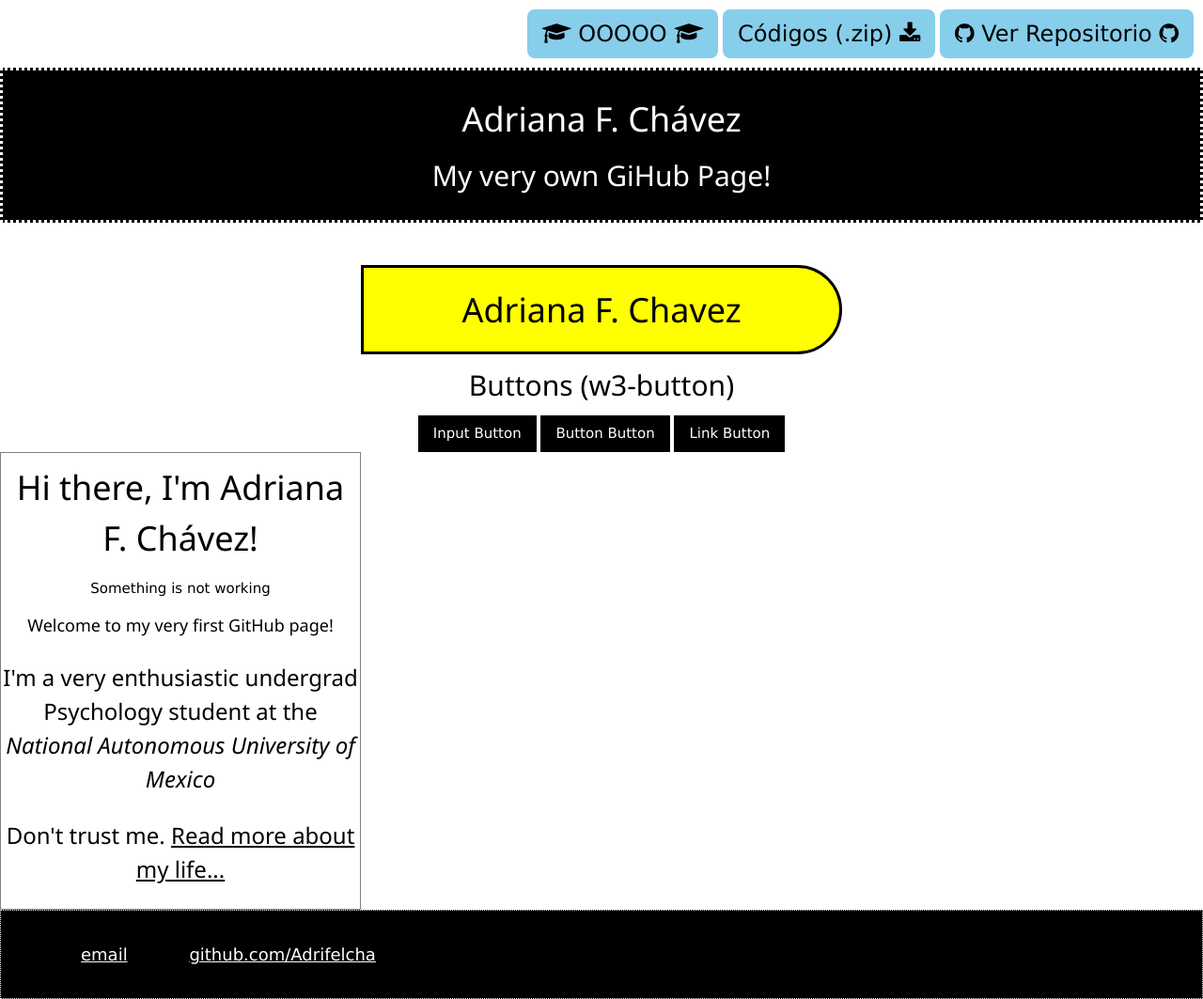
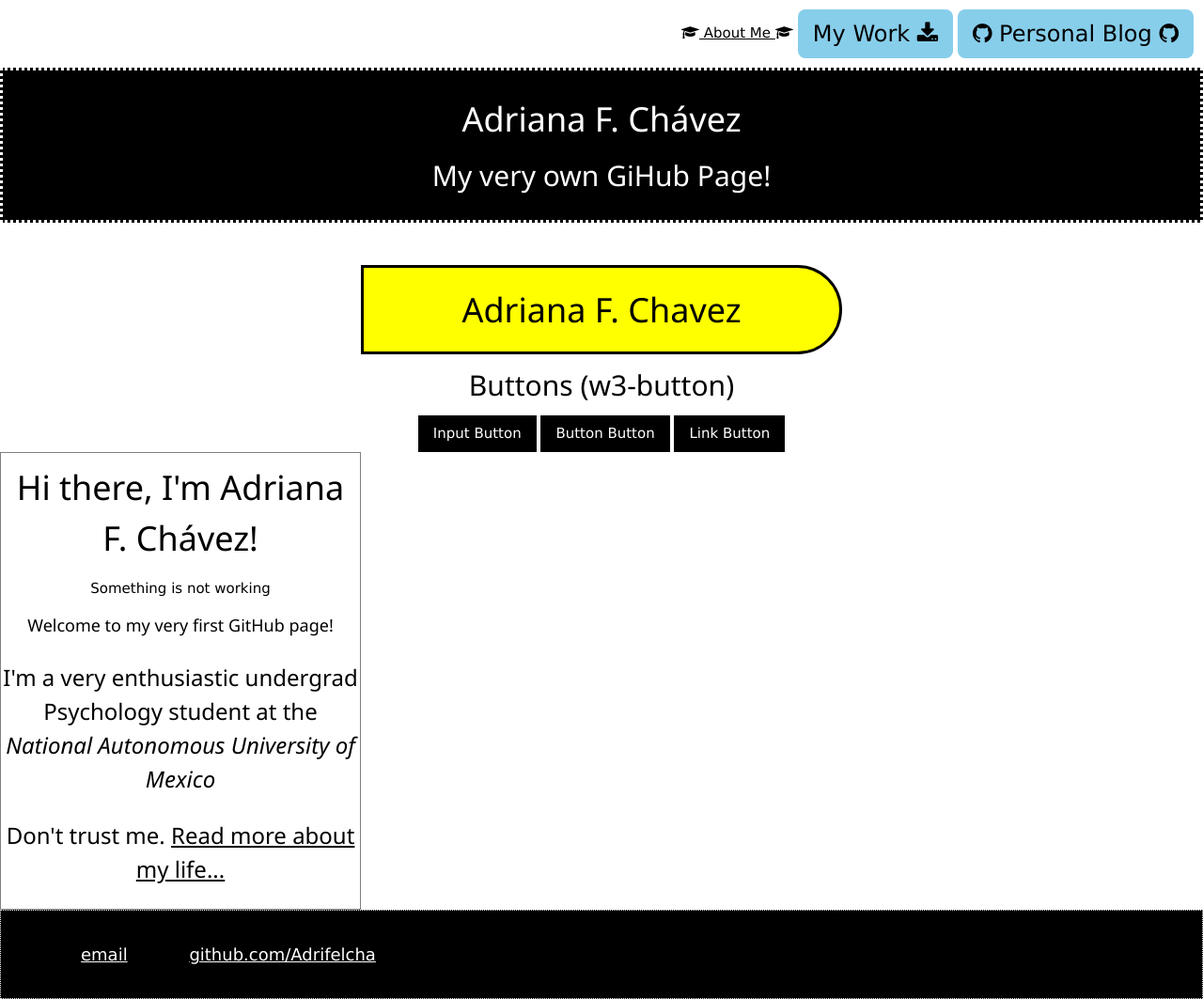
Before and after one commit to Adrifelcha/Adrifelcha-github.io, a Jekyll site: the page built from index.html, in a window 1280 px wide. Shown: the whole page at 94% size. Built offline with Jekyll 4.4.1, drawn with Linux system fonts in a browser that asks for light colours.

Commit message:
Update default.html

```diff
--- a/_layouts/default.html
+++ b/_layouts/default.html
@@ -69,9 +69,9 @@
 		</head>
 		<body>
 			<nav>
-				<a href="inicioApps.html" class="w3-btn w3-light-blue w3-button w3-xlarge w3-round-large w3-hover-dark-grey"><i class="fa fa-graduation-cap" aria-hidden="true"></i> OOOOO <i class="fa fa-graduation-cap" aria-hidden="true"></i></a>
-				<a href="http://github.com/BouzasLab25/LabVirtual25/zipball/master" class="w3-btn w3-light-blue w3-button w3-hover-dark-grey w3-xlarge w3-round-large">Códigos (.zip) <i class="fa fa-download" aria-hidden="true"></i></a>
-			        <a href="{{ site.github.repository_url }}" target="_blank" class="w3-btn w3-light-blue w3-button w3-xlarge w3-hover-dark-grey w3-round-large"><i class="fa fa-github"></i> Ver Repositorio <i class="fa fa-github"></i></a>
+				<a href="#"w3-btn w3-light-blue w3-button w3-xlarge w3-round-large w3-hover-dark-grey"><i class="fa fa-graduation-cap" aria-hidden="true"></i> About Me <i class="fa fa-graduation-cap" aria-hidden="true"></i></a>
+				<a href="#" class="w3-btn w3-light-blue w3-button w3-hover-dark-grey w3-xlarge w3-round-large"> My Work <i class="fa fa-download" aria-hidden="true"></i></a>
+			        <a href="#" target="_blank" class="w3-btn w3-light-blue w3-button w3-xlarge w3-hover-dark-grey w3-round-large"><i class="fa fa-github"></i> Personal Blog <i class="fa fa-github"></i></a>
 
 			</nav>
 
```
